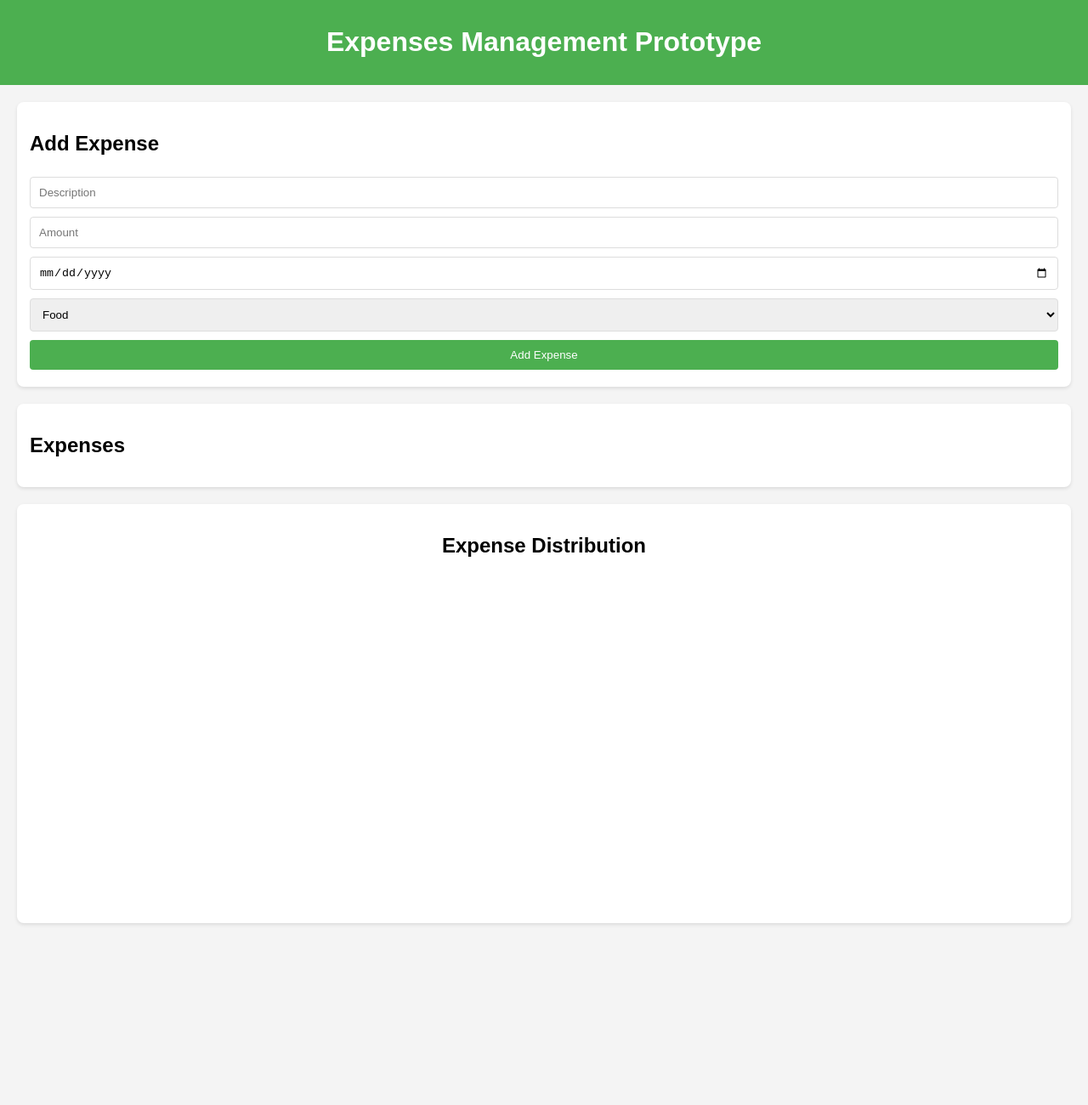
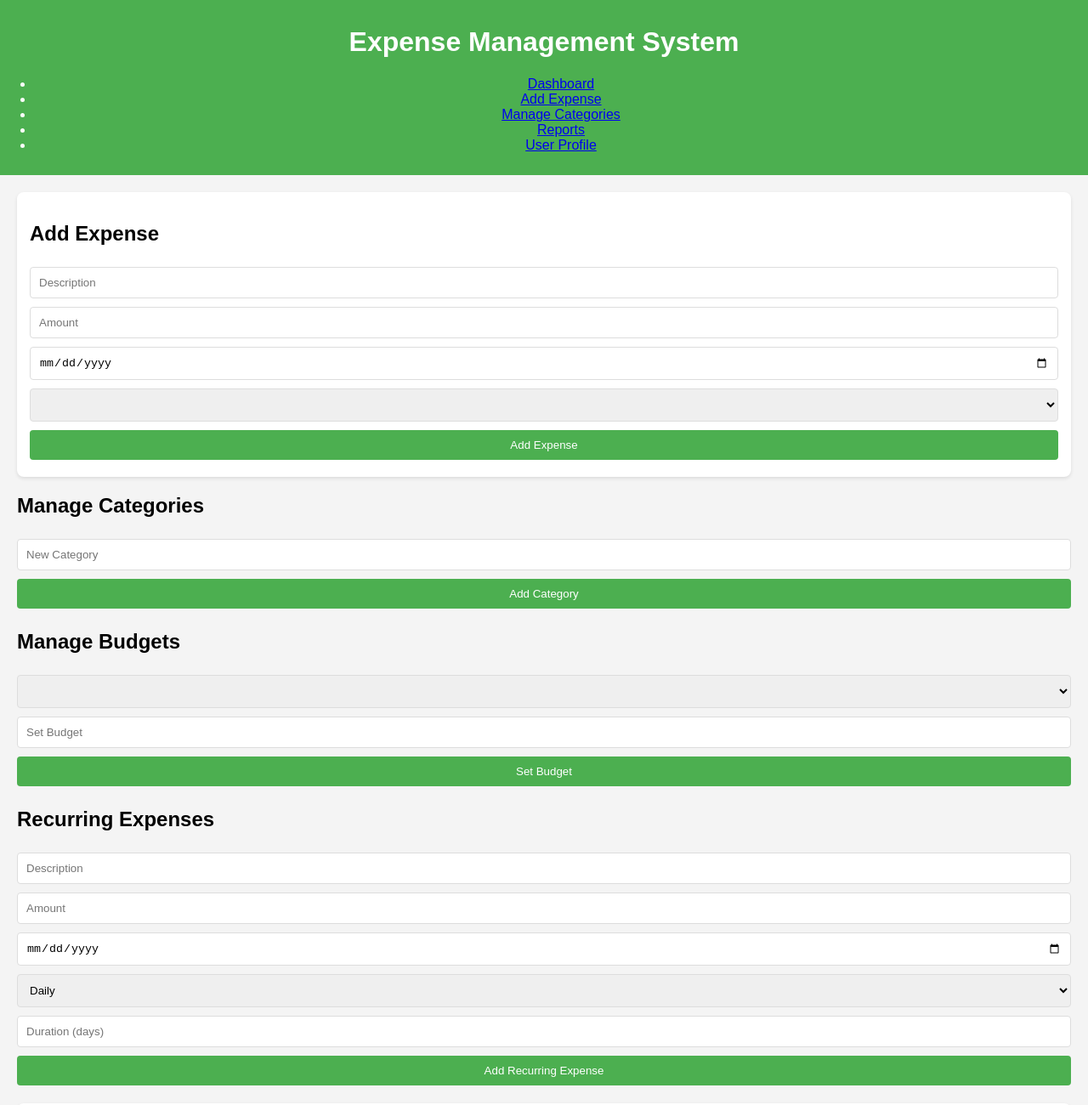
Before and after one commit to Kevin-The-Dev/Expenses-Management-System2, a plain HTML site: page index.html in a window 1280 px wide. Shown: the top 1300 px of the page at 85% size. Before the commit the page ends 1106 px from the top, so only its background shows below. Drawn offline with nearby package versions, Linux system fonts and the light colour scheme.

Commit message:
Update index.html

```diff
--- a/index.html
+++ b/index.html
@@ -3,41 +3,118 @@
 <head>
     <meta charset="UTF-8">
     <meta name="viewport" content="width=device-width, initial-scale=1.0">
-    <title>Expenses Management Prototype</title>
+    <title>Expense Management System</title>
     <link rel="stylesheet" href="styles.css">
 </head>
 <body>
     <header>
-        <h1>Expenses Management Prototype</h1>
+        <h1>Expense Management System</h1>
+        <nav>
+            <ul>
+                <li><a href="#">Dashboard</a></li>
+                <li><a href="#">Add Expense</a></li>
+                <li><a href="#">Manage Categories</a></li>
+                <li><a href="#">Reports</a></li>
+                <li><a href="#">User Profile</a></li>
+            </ul>
+        </nav>
     </header>
+
     <main>
+        <!-- Authentication Modal -->
+        <div id="auth-modal" style="display: none;">
+            <div id="auth-container">
+                <h2 id="auth-title">Login</h2>
+                <form id="authForm">
+                    <input type="text" id="username" placeholder="Username" required>
+                    <input type="password" id="password" placeholder="Password" required>
+                    <button type="submit" id="auth-submit">Login</button>
+                    <p id="toggle-auth">Don't have an account? <a href="#">Sign Up</a></p>
+                </form>
+            </div>
+        </div>
+
+        <!-- Expense Form -->
         <section id="expense-form">
             <h2>Add Expense</h2>
             <form id="expenseForm">
                 <input type="text" id="description" placeholder="Description" required>
                 <input type="number" id="amount" placeholder="Amount" required>
                 <input type="date" id="date" required>
-                <select id="category">
-                    <option value="Food">Food</option>
-                    <option value="Travel">Travel</option>
-                    <option value="Entertainment">Entertainment</option>
-                    <option value="Study">Study</option>
-                    <option value="HomeExpense">Home Expense</option>
-
-
-                </select>
+                <select id="category"></select> <!-- Categories will be dynamically populated -->
                 <button type="submit">Add Expense</button>
             </form>
         </section>
+
+        <!-- Category Management -->
+        <section id="manage-categories">
+            <h2>Manage Categories</h2>
+            <form id="categoryForm">
+                <input type="text" id="newCategory" placeholder="New Category" required>
+                <button type="submit">Add Category</button>
+            </form>
+            <ul id="categoryList"></ul> <!-- Dynamically populate categories -->
+        </section>
+
+        <!-- Budget Management -->
+        <section id="budget-management">
+            <h2>Manage Budgets</h2>
+            <form id="budgetForm">
+                <select id="budgetCategory"></select> <!-- Categories will be dynamically populated -->
+                <input type="number" id="budgetAmount" placeholder="Set Budget" required>
+                <button type="submit">Set Budget</button>
+            </form>
+            <ul id="budgetList"></ul> <!-- Dynamically show budgets -->
+        </section>
+
+        <!-- Recurring Expenses -->
+        <section id="recurring-expenses">
+            <h2>Recurring Expenses</h2>
+            <form id="recurringForm">
+                <input type="text" id="recurringDescription" placeholder="Description" required>
+                <input type="number" id="recurringAmount" placeholder="Amount" required>
+                <input type="date" id="recurringStartDate" required>
+                <select id="recurringFrequency">
+                    <option value="daily">Daily</option>
+                    <option value="weekly">Weekly</option>
+                    <option value="monthly">Monthly</option>
+                </select>
+                <input type="number" id="recurringDuration" placeholder="Duration (days)" required>
+                <button type="submit">Add Recurring Expense</button>
+            </form>
+            <ul id="recurringList"></ul> <!-- Recurring expenses -->
+        </section>
+
+        <!-- Expense List -->
         <section id="expense-list">
             <h2>Expenses</h2>
-            <ul id="expenses"></ul>
+            <ul id="expenses"></ul> <!-- Dynamically populated expenses list -->
         </section>
+
+        <!-- Chart Section -->
         <section id="expense-chart">
             <h2>Expense Distribution</h2>
             <canvas id="expensePieChart" width="400" height="400"></canvas>
         </section>
+
+        <!-- Reports -->
+        <section id="expense-reports">
+            <h2>Expense Reports</h2>
+            <form id="reportForm">
+                <input type="date" id="startDate" required>
+                <input type="date" id="endDate" required>
+                <button type="submit">Generate Report</button>
+            </form>
+            <ul id="reportList"></ul> <!-- Report results -->
+        </section>
+
+        <!-- CSV Export/Import -->
+        <section id="export-import">
+            <button id="exportCSV">Export Expenses to CSV</button>
+            <input type="file" id="importCSV" accept=".csv">
+        </section>
     </main>
+
     <script src="https://cdn.jsdelivr.net/npm/chart.js"></script>
     <script src="script.js"></script>
 </body>
```
